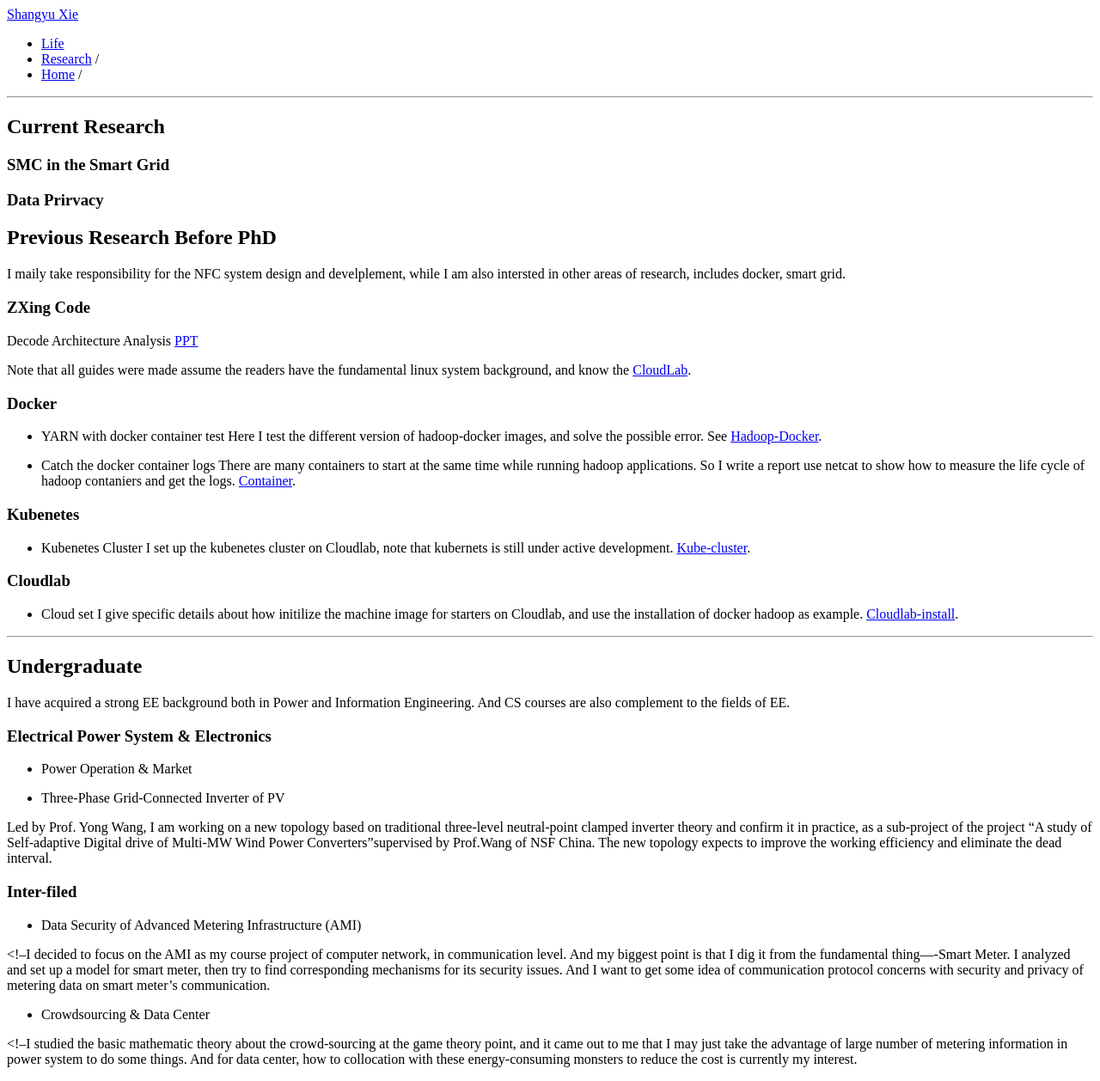
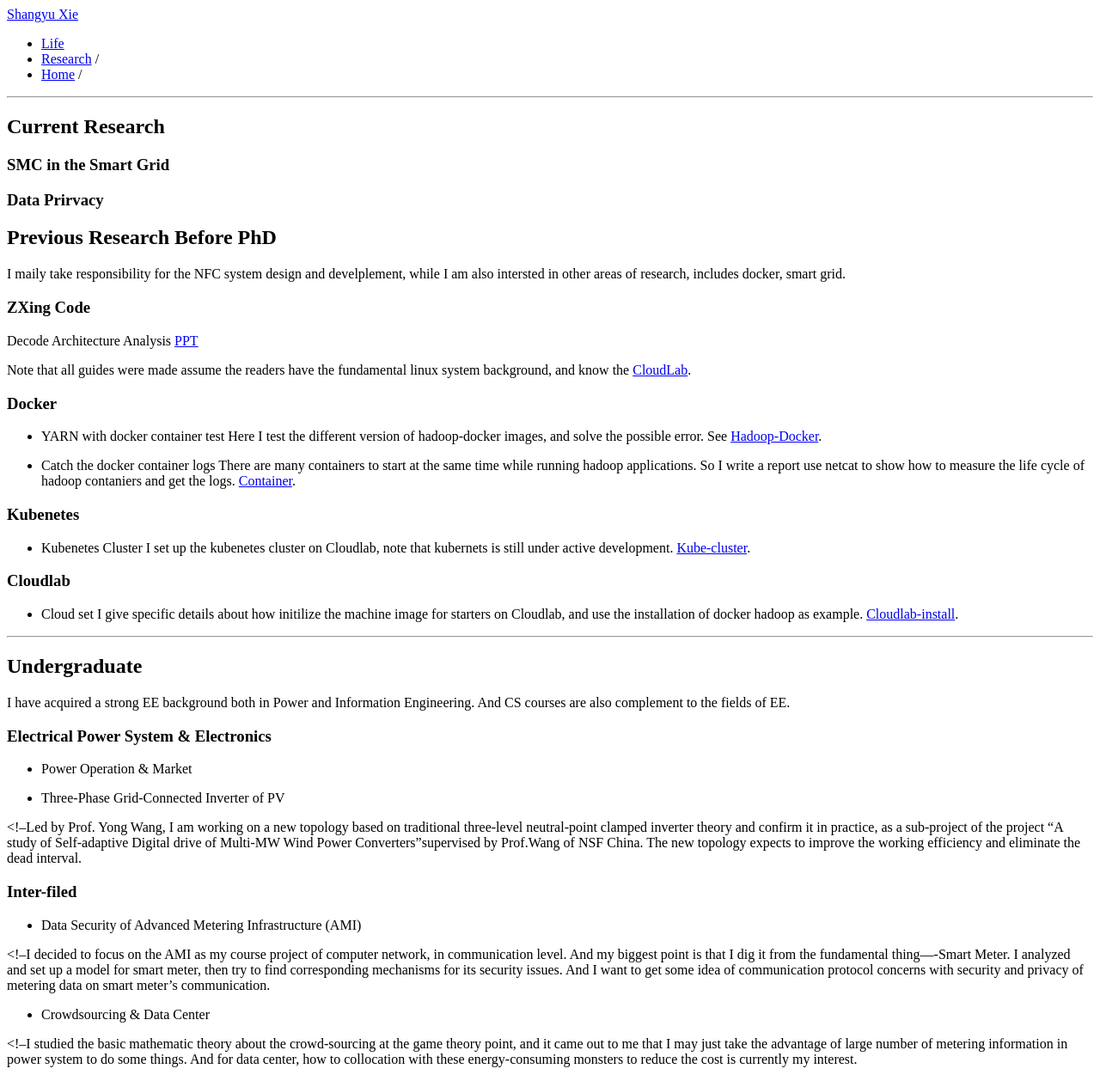
Before and after one commit to songwellxie/songwellxie.github.io, a Jekyll site: the page built from research.md, in a window 1280 px wide. Shown: the whole page at 86% size. Built offline with Jekyll 4.4.1, drawn with Linux system fonts in a browser that asks for light colours; our own code applies the rules of GitHub Pages for plain Markdown files.

```diff
--- a/research.md
+++ b/research.md
@@ -58,7 +58,7 @@ Taking the professional course Wireless Communications: Principles and Applicati
 
 * Three-Phase Grid-Connected Inverter of PV
 
-Led by Prof. Yong Wang, I am working on a new topology based on traditional three-level neutral-point clamped inverter theory and confirm it in practice, as a sub-project of the project "A study of Self-adaptive Digital drive of Multi-MW Wind Power Converters"supervised by Prof.Wang of NSF China. The new topology expects to improve the working efficiency and eliminate the dead interval.
+<!--Led by Prof. Yong Wang, I am working on a new topology based on traditional three-level neutral-point clamped inverter theory and confirm it in practice, as a sub-project of the project "A study of Self-adaptive Digital drive of Multi-MW Wind Power Converters"supervised by Prof.Wang of NSF China. The new topology expects to improve the working efficiency and eliminate the dead interval.
 
 ### Inter-filed
 
```
